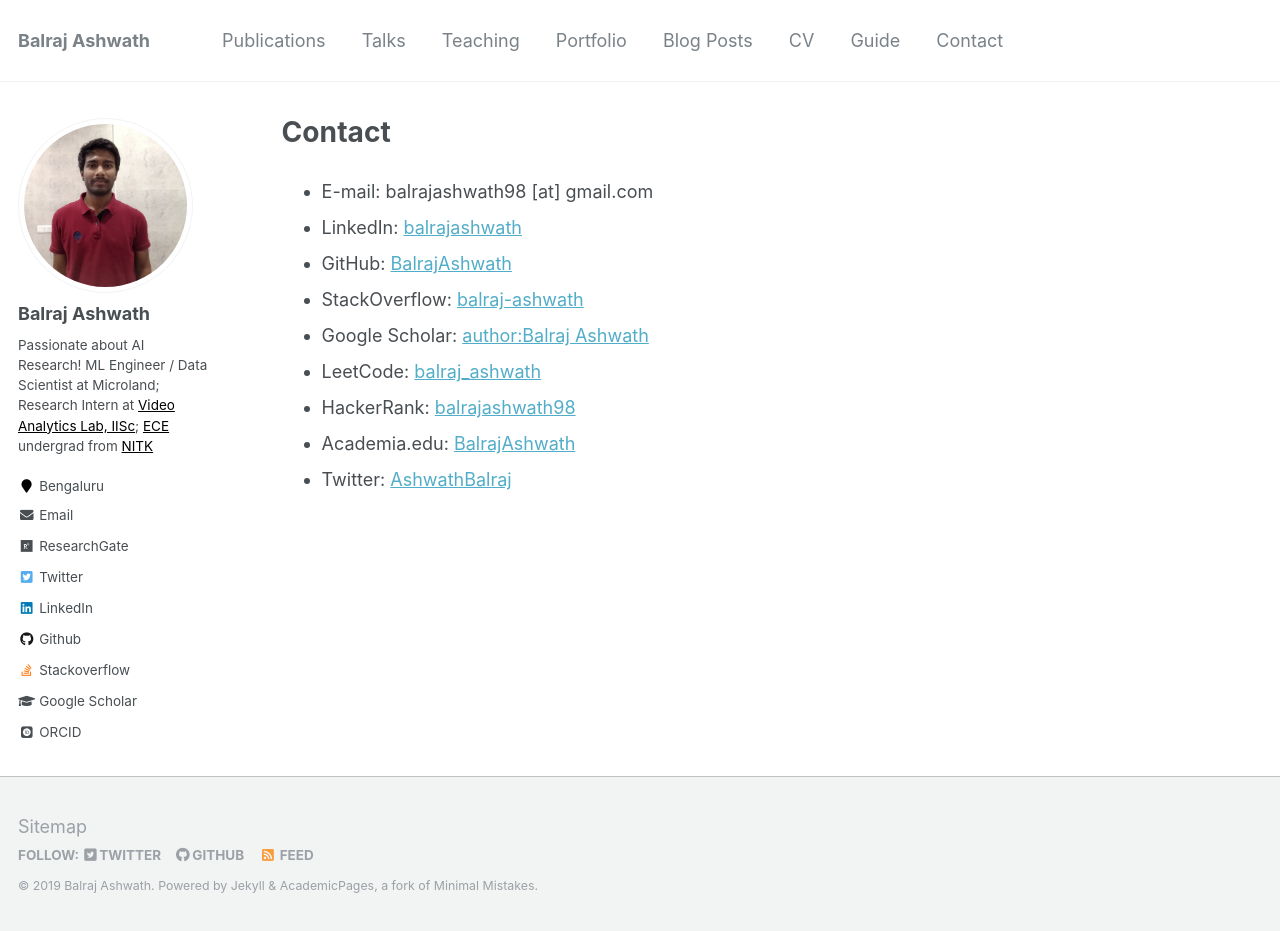
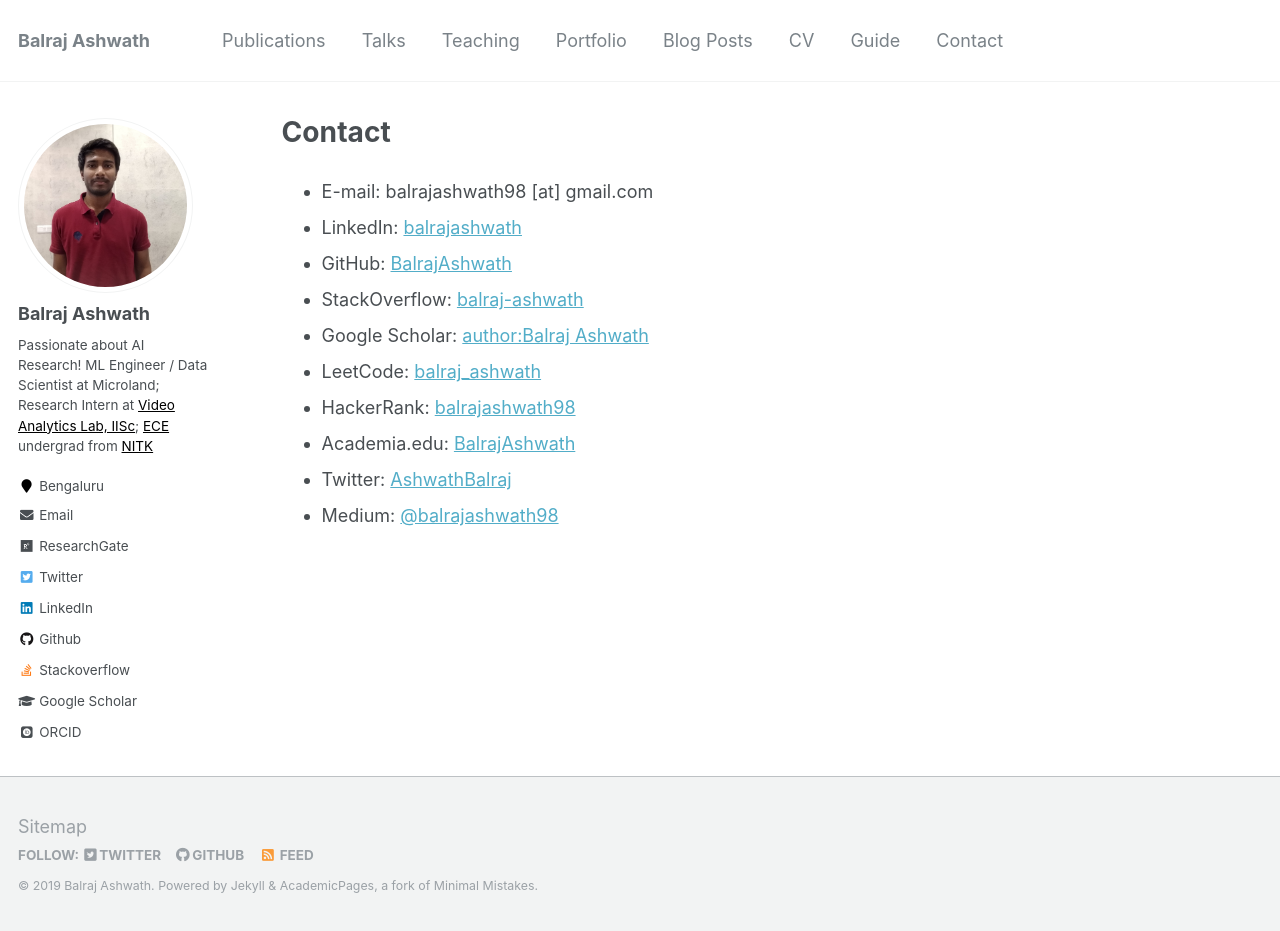
Before and after one commit to BalrajAshwath/BalrajAshwath.github.io, a Jekyll site: the page built from _pages/contact.md, in a window 1280 px wide and 931 px high. Built offline with Jekyll 4.4.1, drawn with Linux system fonts in a browser that asks for light colours; some web fonts are replaced.

Commit message:
Updated Contacts page

```diff
--- a/_pages/contact.md
+++ b/_pages/contact.md
@@ -14,3 +14,4 @@ author_profile: true
 * HackerRank: [balrajashwath98](https://www.hackerrank.com/balrajashwath98)
 * Academia.edu: [BalrajAshwath](https://nitk.academia.edu/BalrajAshwath)
 * Twitter: [AshwathBalraj](https://twitter.com/AshwathBalraj)
+* Medium: [@balrajashwath98](https://medium.com/@balrajashwath98)
```
